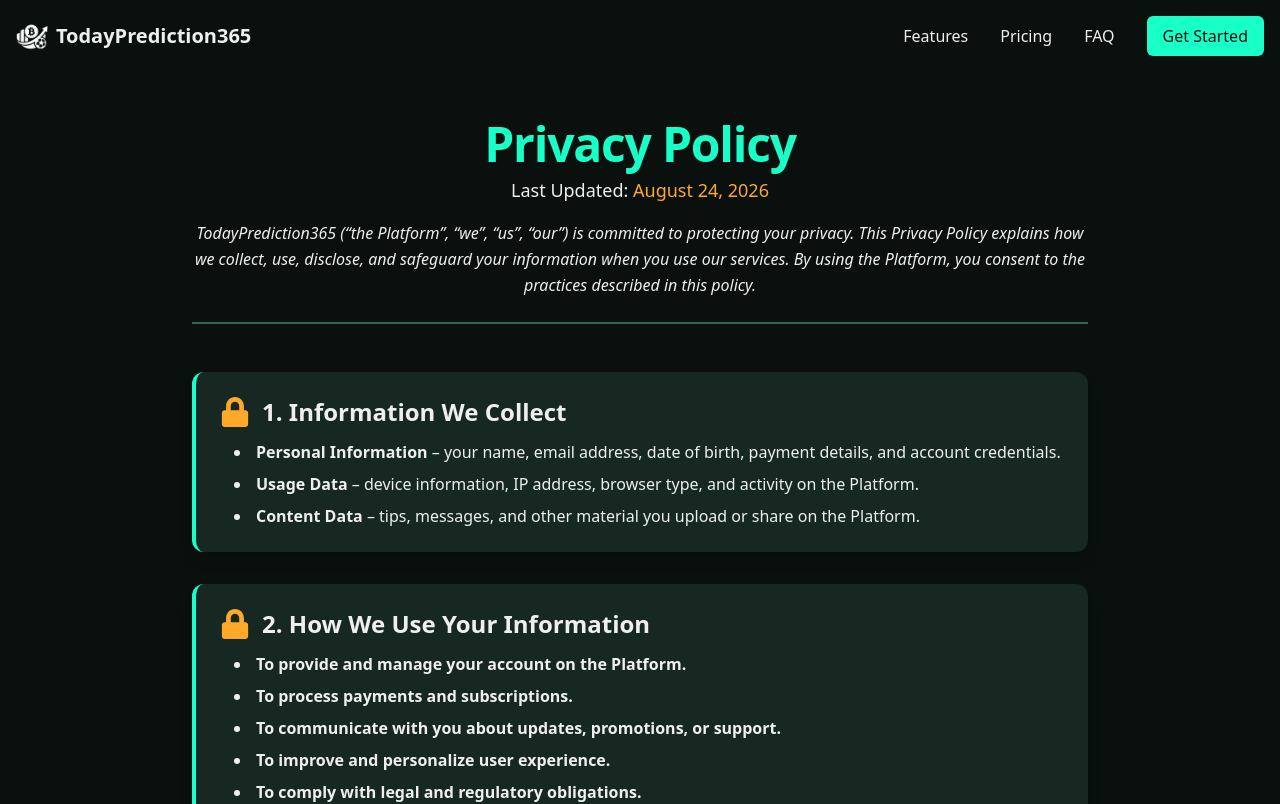
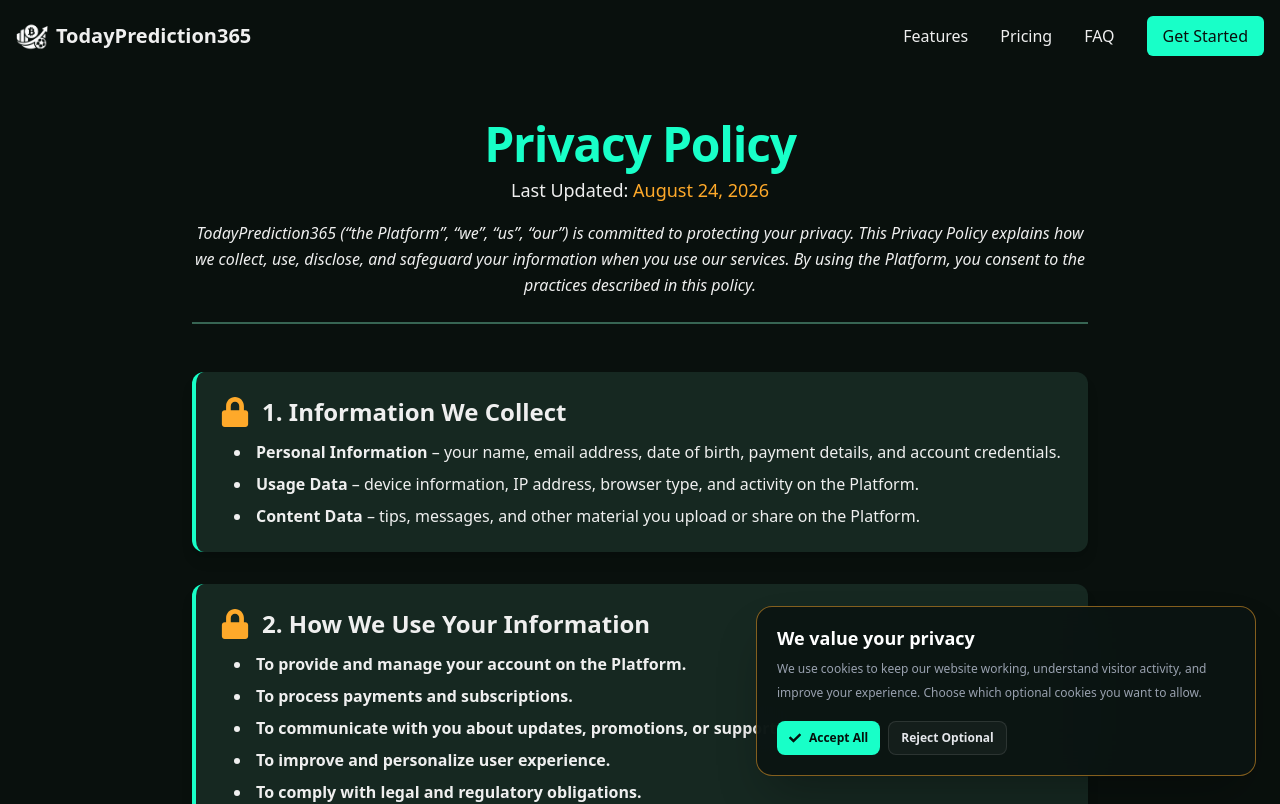
Before and after one commit to ikosong1406/punterhub-landing, a React (Vite) app: page /privacy in a window 1280 px wide. Shown: the top 804 px of the page. Built offline with nearby package versions, Linux system fonts and the light colour scheme.

Commit message:
modified:   src/App.jsx 	new file:   src/components/Cookies.jsx

```diff
--- a/src/App.jsx
+++ b/src/App.jsx
@@ -1,38 +1,44 @@
 import "./App.css";
-// Import from pages now
+
 import Home from "./pages/Home";
 import Terms from "./pages/Terms";
 import Privacy from "./pages/Privacy";
 
-// Components that appear on every page
 import Header from "./components/Header";
 import Footer from "./components/Footer";
+import CookieConsent from "./components/Cookies";
 
-// React Router imports
-import { BrowserRouter as Router, Routes, Route } from "react-router-dom";
+import {
+  BrowserRouter as Router,
+  Routes,
+  Route,
+} from "react-router-dom";
 
 function App() {
   return (
-    // 1. Wrap the entire application in the Router
     <Router>
-      <Header /> {/* Header appears on all pages */}
+      <Header />
 
-      {/* 2. Define the Routes */}
       <Routes>
-        {/* The path "/" will render the Home component */}
         <Route path="/" element={<Home />} />
-
-        {/* The path "/terms" will render the Terms component */}
         <Route path="/terms" element={<Terms />} />
-
-        {/* The path "/privacy" will render the Privacy component */}
         <Route path="/privacy" element={<Privacy />} />
 
-        {/* Optional: Add a 404/Not Found route */}
-        <Route path="*" element={<h1>404 - Not Found</h1>} />
+        <Route
+          path="*"
+          element={
+            <div className="flex min-h-[60vh] items-center justify-center">
+              <h1 className="text-3xl font-bold">
+                404 - Not Found
+              </h1>
+            </div>
+          }
+        />
       </Routes>
 
-      <Footer /> {/* Footer appears on all pages */}
+      <Footer />
+
+      <CookieConsent />
     </Router>
   );
 }
--- /dev/null
+++ b/src/components/Cookies.jsx
@@ -0,0 +1,220 @@
+import { useEffect, useState } from "react";
+import {
+  FaCookieBite,
+  FaShieldAlt,
+  FaTimes,
+  FaCheck,
+  FaSlidersH,
+  FaLock,
+} from "react-icons/fa";
+
+const CONSENT_KEY = "website_cookie_consent";
+
+const defaultPreferences = {
+  necessary: true,
+  analytics: false,
+  marketing: false,
+};
+
+function CookieConsent() {
+  const [showModal, setShowModal] = useState(false);
+  const [showSettings, setShowSettings] = useState(false);
+
+  const [preferences, setPreferences] = useState(defaultPreferences);
+
+  useEffect(() => {
+    try {
+      const savedConsent = localStorage.getItem(CONSENT_KEY);
+
+      if (!savedConsent) {
+        setShowModal(true);
+      } else {
+        const parsed = JSON.parse(savedConsent);
+
+        setPreferences({
+          ...defaultPreferences,
+          ...parsed,
+          necessary: true,
+        });
+      }
+    } catch {
+      setShowModal(true);
+    }
+  }, []);
+
+  const saveConsent = (selectedPreferences) => {
+    const consent = {
+      necessary: true,
+      analytics: selectedPreferences.analytics,
+      marketing: selectedPreferences.marketing,
+      savedAt: new Date().toISOString(),
+    };
+
+    try {
+      localStorage.setItem(CONSENT_KEY, JSON.stringify(consent));
+    } catch (error) {
+      console.error("Unable to save cookie preferences:", error);
+    }
+
+    setPreferences(consent);
+    setShowModal(false);
+    setShowSettings(false);
+  };
+
+  const acceptAll = () => {
+    saveConsent({
+      necessary: true,
+      analytics: true,
+      marketing: true,
+    });
+  };
+
+  const rejectOptional = () => {
+    saveConsent({
+      necessary: true,
+      analytics: false,
+      marketing: false,
+    });
+  };
+
+  const togglePreference = (type) => {
+    if (type === "necessary") return;
+
+    setPreferences((previous) => ({
+      ...previous,
+      [type]: !previous[type],
+    }));
+  };
+
+  // Allow visitors to reopen cookie settings from the footer.
+  useEffect(() => {
+    const openSettings = () => {
+      try {
+        const savedConsent = localStorage.getItem(CONSENT_KEY);
+
+        if (savedConsent) {
+          const parsed = JSON.parse(savedConsent);
+
+          setPreferences({
+            ...defaultPreferences,
+            ...parsed,
+            necessary: true,
+          });
+        }
+      } catch {
+        setPreferences(defaultPreferences);
+      }
+
+      setShowSettings(true);
+      setShowModal(true);
+    };
+
+    window.addEventListener("open-cookie-settings", openSettings);
+
+    return () => {
+      window.removeEventListener("open-cookie-settings", openSettings);
+    };
+  }, []);
+
+  if (!showModal) return null;
+
+  return (
+    <div className="pointer-events-none fixed bottom-4 right-4 z-[9999] w-[calc(100%-2rem)] max-w-[500px] sm:bottom-6 sm:right-6">
+      <div
+        role="dialog"
+        aria-modal="false"
+        aria-labelledby="cookie-title"
+        aria-describedby="cookie-description"
+        className="pointer-events-auto relative max-h-[75dvh] overflow-y-auto rounded-2xl border border-[#fea92a]/50 bg-[#0b1512]/95 p-3 text-white shadow-2xl shadow-black/30 backdrop-blur-xl sm:p-5"
+      >
+
+        <h2
+          id="cookie-title"
+          className="mb-2 pr-5 text-lg font-extrabold leading-tight"
+        >
+          {showSettings
+            ? "Cookie preferences"
+            : "We value your privacy"}
+        </h2>
+
+        <p
+          id="cookie-description"
+          className="text-xs leading-6 text-gray-400"
+        >
+          We use cookies to keep our website working, understand visitor
+          activity, and improve your experience. Choose which optional
+          cookies you want to allow.
+        </p>
+
+        {/* Buttons */}
+        <div className="mt-4 flex gap-2">
+
+              <button
+                type="button"
+                onClick={acceptAll}
+                className="flex min-h-7 items-center justify-center gap-2 rounded-lg bg-[#18ffc8] px-3 py-2 text-xs font-extrabold text-[#04110c] transition hover:bg-[#5bffda]"
+              >
+                <FaCheck />
+                Accept All
+              </button>
+
+              <button
+                type="button"
+                onClick={rejectOptional}
+                className="min-h-7 rounded-lg border border-white/10 bg-white/[0.04] px-3 py-2 text-xs font-bold text-gray-200 transition hover:bg-white/10"
+              >
+                Reject Optional
+            </button>
+        </div>
+      </div>
+    </div>
+  );
+}
+
+function Preference({
+  title,
+  description,
+  checked,
+  disabled = false,
+  onChange,
+}) {
+  return (
+    <div className="flex items-center justify-between gap-3 border-b border-white/[0.07] p-3 last:border-b-0">
+      <div className="min-w-0 flex-1">
+        <h3 className="text-xs font-bold text-white">{title}</h3>
+
+        <p className="mt-1 text-[11px] leading-5 text-gray-400">
+          {description}
+        </p>
+
+        {disabled && (
+          <span className="mt-1 inline-block text-[9px] font-bold uppercase tracking-wider text-[#18ffc8]">
+            Always active
+          </span>
+        )}
+      </div>
+
+      <button
+        type="button"
+        role="switch"
+        aria-checked={checked}
+        aria-label={title}
+        disabled={disabled}
+        onClick={onChange}
+        className={`relative h-6 w-11 shrink-0 rounded-full p-[3px] transition ${
+          checked ? "bg-[#18ffc8]" : "bg-gray-700"
+        } ${
+          disabled ? "cursor-not-allowed opacity-60" : "cursor-pointer"
+        }`}
+      >
+        <span
+          className={`block h-[18px] w-[18px] rounded-full bg-white transition-transform ${
+            checked ? "translate-x-[18px]" : "translate-x-0"
+          }`}
+        />
+      </button>
+    </div>
+  );
+}
+
+export default CookieConsent;
```
